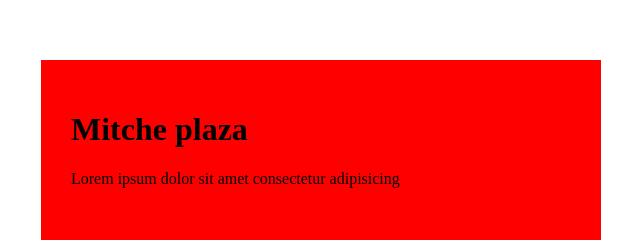
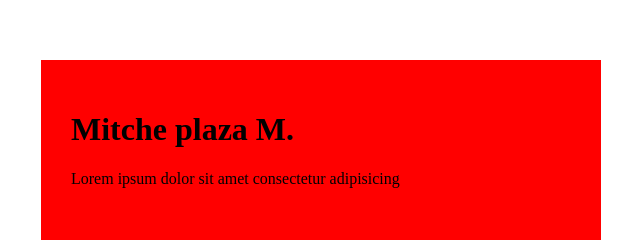
Before and after one commit to MitPlaza/flexboxx, a plain HTML site: page index.html in a window 1280 px wide. Shown: the part 168-408 px from the top of the page, 319-959 px from the left. Drawn offline with Linux system fonts and the light colour scheme.

Commit message:
agregué la inicial de mi seguno apellido

```diff
--- a/index.html
+++ b/index.html
@@ -9,7 +9,7 @@
 <body>
     <main>
         <div class="container">
-            <h1>Mitche plaza</h1>
+            <h1>Mitche plaza M.</h1>
             <p>Lorem ipsum dolor sit amet consectetur adipisicing </p>
         </div>
 
```
